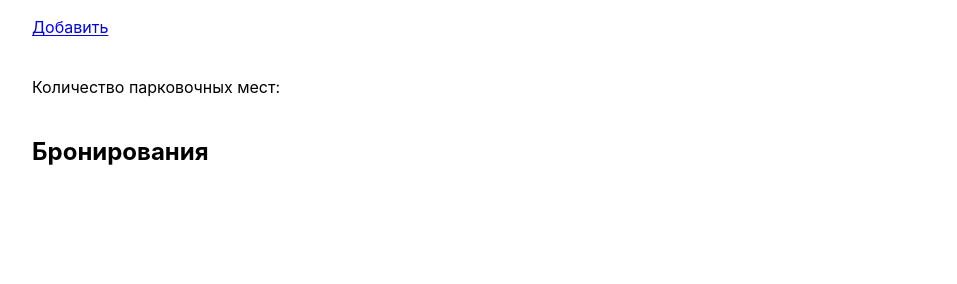
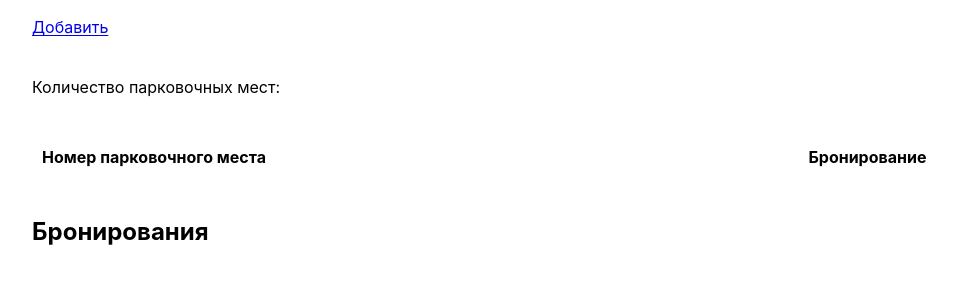
Before and after one commit to Napordisch/car-repair-shop-booking-service, a website: page src/pages/admin.html in a window 1280 px wide. Shown: the part 152-436 px from the top of the page, without its empty margins (8-965 px from the left). Drawn offline with Linux system fonts and the light colour scheme; no server answers.

Commit message:
now really showing

```diff
--- a/src/pages/admin.html
+++ b/src/pages/admin.html
@@ -55,6 +55,15 @@
     </div>
 
     <div class="section">
+        <table id="parking-spaces-state">
+            <tr>
+                <th>Номер парковочного места</th>
+                <th>Бронирование</th>
+            </tr>
+        </table>
+    </div>
+
+    <div class="section">
         <h2>Бронирования</h2>
         <div id="orders-container">
             <!-- Orders will be loaded here -->
```
